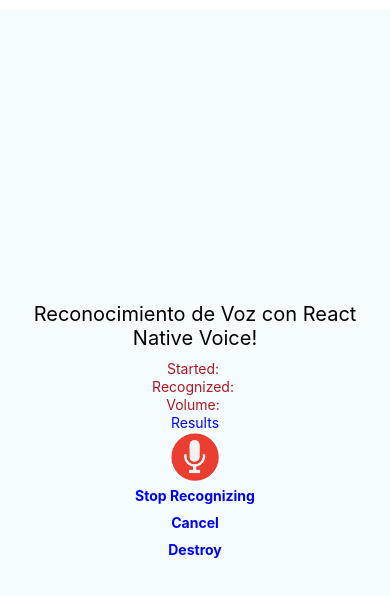
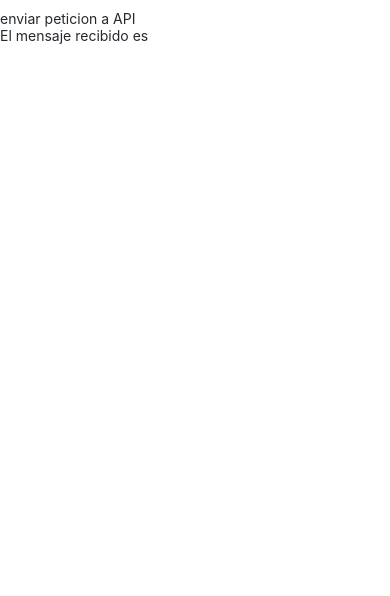
Before and after one commit to Santana20/tdp_mikasa, a React Native app: screen / in a window 390 px wide. Shown: the top 596 px of the page. Built offline with nearby package versions, Linux system fonts and the light colour scheme.

Commit message:
testeo de conexion con API en Python con la aplicacion

```diff
--- a/src/components/Main.jsx
+++ b/src/components/Main.jsx
@@ -3,13 +3,14 @@
 import LogIn from "../pages/LogIn.jsx";
 import SingIn from "../pages/SingIn.jsx";
 import VoiceTest from "../pages/VoiceTest.jsx";
+import APITEST from "../pages/APITest.jsx";
 
 import Constants from "expo-constants";
 
 const Main = () => {
   return (
     <View style={styles.container}>
-      <VoiceTest />
+      <APITEST />
     </View>
   );
 };
--- /dev/null
+++ b/src/pages/APITest.jsx
@@ -0,0 +1,32 @@
+import React, { useState, useEffect } from "react";
+import { TouchableHighlight, View } from "react-native";
+import StyledText from "../components/StyledText.jsx";
+
+const APITEST = () => {
+  const [message, setMessage] = useState("");
+
+  const getMessageAPI = async () => {
+    const response = await globalThis.fetch("http:/10.0.2.2:5000");
+    // const response = await globalThis.fetch(
+    //   "https://restcountries.com/v3.1/name/peru"
+    // );
+    const json = await response.json();
+    console.log(json);
+    setMessage(json.mensaje);
+  };
+
+  // useEffect(() => {
+  //   getMessageAPI();
+  // }, []);
+
+  return (
+    <View>
+      <TouchableHighlight onPress={getMessageAPI}>
+        <StyledText>enviar peticion a API</StyledText>
+      </TouchableHighlight>
+      <StyledText>El mensaje recibido es {message}</StyledText>
+    </View>
+  );
+};
+
+export default APITEST;
```
